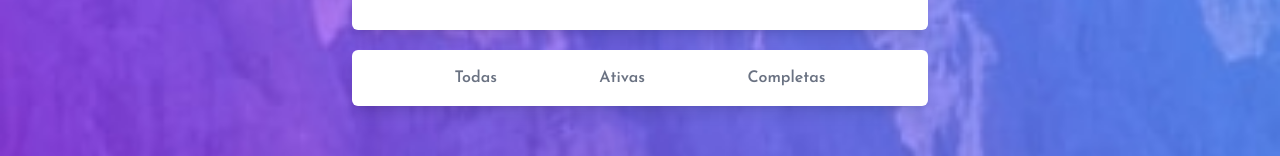
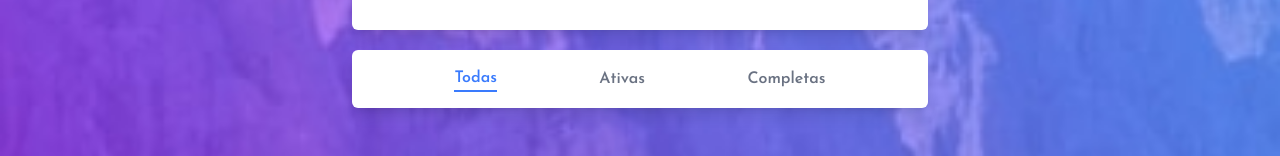
Before and after one commit to endriusssantos/todo-app-react, a React (Vite) app: page / in a window 1280 px wide. Shown: the part 331-487 px from the top of the page. Built offline with nearby package versions, Linux system fonts and the light colour scheme.

Commit message:
criado sistema de exibição através de filtros

```diff
--- a/src/App.jsx
+++ b/src/App.jsx
@@ -6,6 +6,7 @@ import TaskContainer from "./components/TaskContainer/TaskContainer";
 
 function App() {
   const [tasks, setTasks] = useState([]);
+  const [filter, setFilter] = useState("all");
 
   const addTask = (text) => {
     if (!text.trim()) return;
@@ -35,8 +36,9 @@ function App() {
         tasks={tasks}
         onToggle={toggleTask}
         onDelete={deleteTask}
+        filter={filter}
       />
-      <FilterContainer />
+      <FilterContainer setFilter={setFilter} filter={filter} />
     </MainContainer>
   );
 }
--- a/src/components/FilterContainer/FilterContainer.jsx
+++ b/src/components/FilterContainer/FilterContainer.jsx
@@ -1,9 +1,25 @@
-const FilterContainer = () => {
+const FilterContainer = ({ setFilter, filter }) => {
+  const baseClass = "cursor-pointer hover:text-[#3a7bfdff]";
+  const activeClass = "text-[#3a7bfdff] border-b-2 border-[#3a7bfdff]";
+
   return (
     <div className="mx-auto mt-5 flex w-[90%] max-w-xl justify-evenly rounded-md bg-white py-4 font-semibold text-gray-500 shadow-lg">
-      <button className="cursor-pointer hover:text-[#3a7bfdff]">Todas</button>
-      <button className="cursor-pointer hover:text-[#3a7bfdff]">Ativas</button>
-      <button className="cursor-pointer hover:text-[#3a7bfdff]">
+      <button
+        onClick={() => setFilter("all")}
+        className={`${baseClass} ${filter === "all" ? activeClass : ""}`}
+      >
+        Todas
+      </button>
+      <button
+        onClick={() => setFilter("active")}
+        className={`${baseClass} ${filter === "active" ? activeClass : ""}`}
+      >
+        Ativas
+      </button>
+      <button
+        onClick={() => setFilter("completed")}
+        className={`${baseClass} ${filter === "completed" ? activeClass : ""}`}
+      >
         Completas
       </button>
     </div>
--- a/src/components/TaskContainer/TaskContainer.jsx
+++ b/src/components/TaskContainer/TaskContainer.jsx
@@ -1,15 +1,21 @@
 import Task from "../Task/Task";
 
-const TaskContainer = ({ tasks, onToggle, onDelete }) => {
+const TaskContainer = ({ tasks, onToggle, onDelete, filter }) => {
+  const filteredTasks = tasks.filter((task) => {
+    if (filter === "all") return true;
+    if (filter === "active") return !task.completed;
+    if (filter === "completed") return task.completed;
+  });
+
   return (
     <div className="mx-auto mt-10 w-[90%] max-w-xl rounded-md bg-white px-8 pt-2 pb-7 shadow-lg">
-      {tasks.length === 0 ? (
+      {filteredTasks.length === 0 ? (
         <p className="border-b border-gray-300 p-4 text-gray-500">
           Nenhuma Tarefa Ainda
         </p>
       ) : (
         <ul>
-          {tasks.map((task) => (
+          {filteredTasks.map((task) => (
             <li key={task.id}>
               <Task task={task} onToggle={onToggle} onDelete={onDelete} />
             </li>
```
